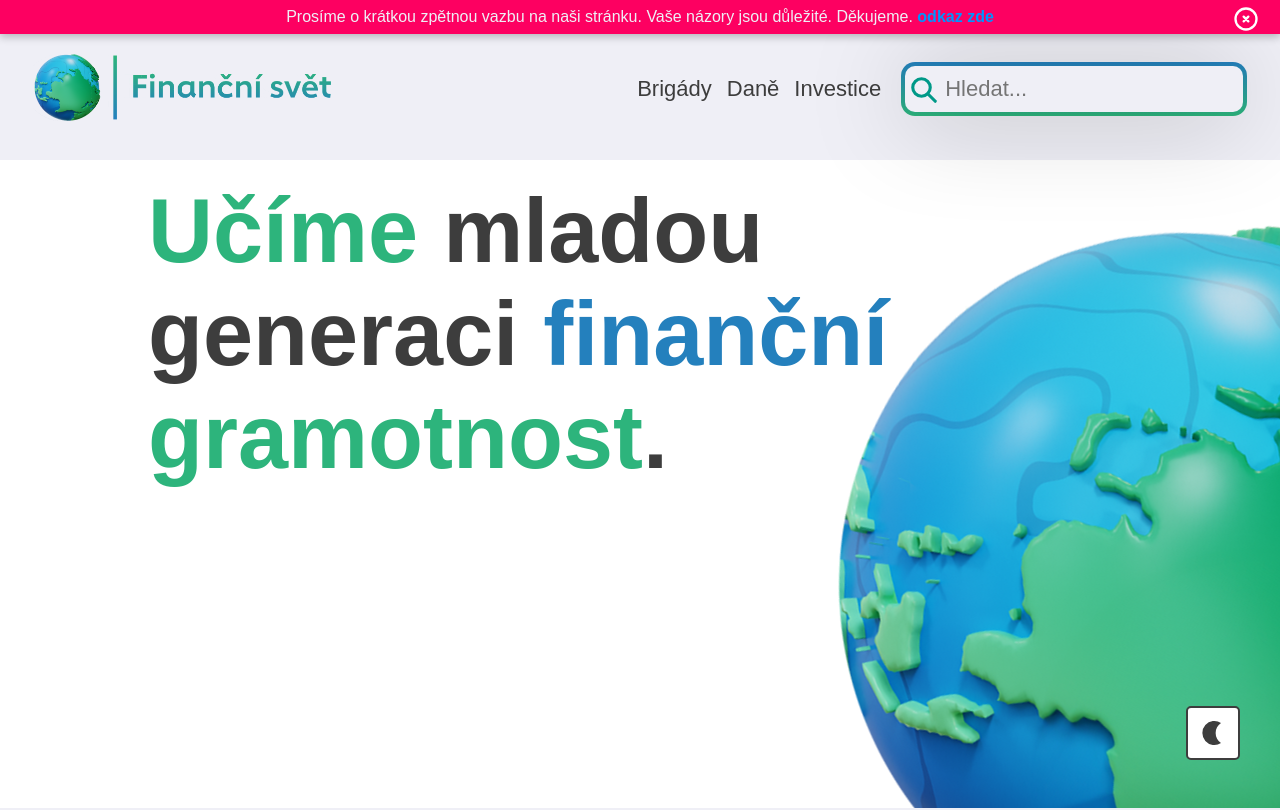
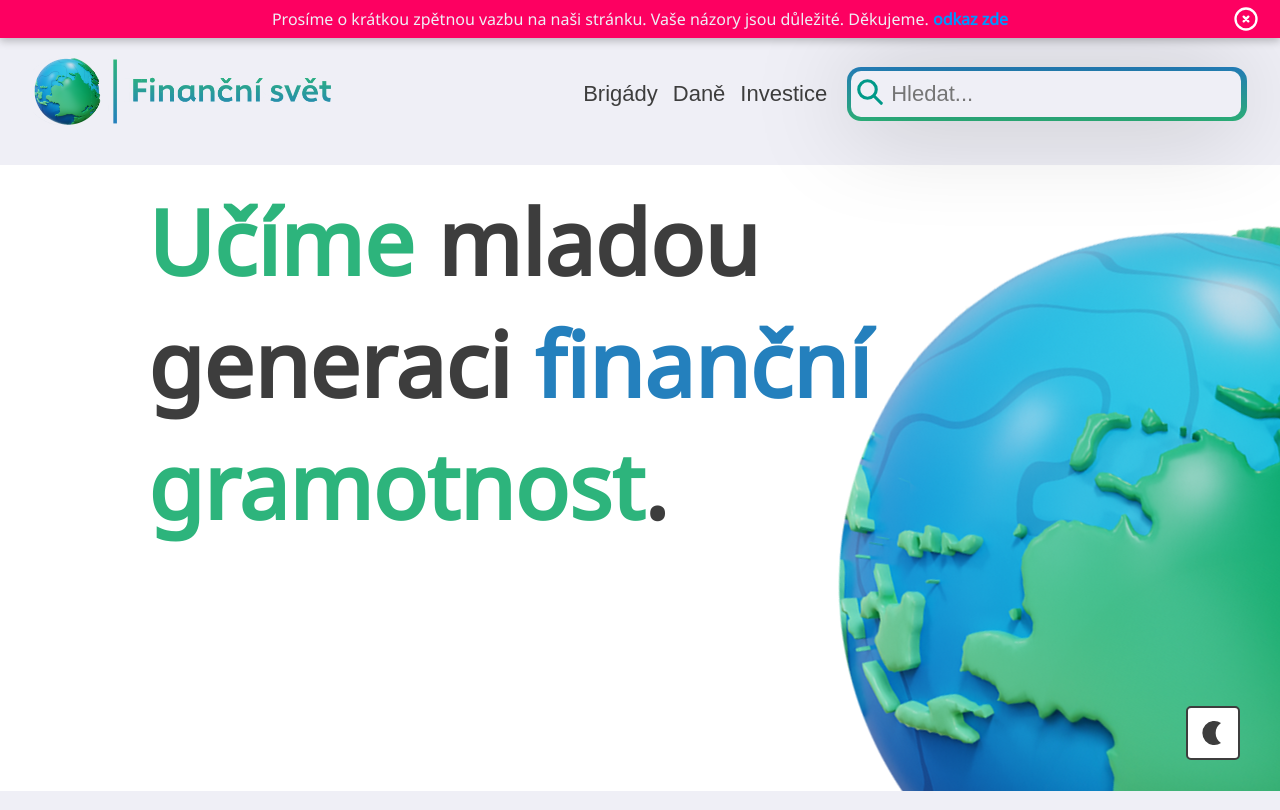
Before and after one commit to Miraneek/FinanciSvetNextJS, a Next.js app: page / in a window 1280 px wide. Shown: the top 810 px of the page. Built offline with nearby package versions, Linux system fonts and the light colour scheme.

Commit message:
Color transition💅💅

```diff
--- a/package.json
+++ b/package.json
@@ -9,6 +9,7 @@
     "lint": "next lint"
   },
   "dependencies": {
+    "@next/font": "^14.1.3",
     "@react-spring/web": "^9.7.3",
     "@vercel/analytics": "^1.2.2",
     "@vercel/speed-insights": "^1.0.10",
--- a/src/app/globals.css
+++ b/src/app/globals.css
@@ -4,7 +4,6 @@
     --textColor: #3d3d3d;
     --linkColor: #0094FF;
     --iconIMG: grayscale(1);
-    transition: background-color 0.3s ease-in-out, color 0.3s ease-in-out;
 }
 
 [data-theme='dark'] {
@@ -19,11 +18,7 @@
     margin: 0;
     padding: 0;
     box-sizing: border-box;
-    font-family: 'Poppins', sans-serif;
-}
-
-.animationHandlerer * {
-    transition: background-color 0.3s ease-in-out, color 0.3s ease-in-out;
+    transition: background-color 0.4s ease-in-out, color 0.4s ease-in-out;
 }
 
 html,
--- a/src/app/layout.js
+++ b/src/app/layout.js
@@ -1,4 +1,3 @@
-import {Inter} from "next/font/google";
 import "./globals.css";
 import Navbar from "@/components/navbar/Navbar";
 import Footer from "@/components/Footer/Footer";
@@ -7,12 +6,16 @@ import {SpeedInsights} from "@vercel/speed-insights/next"
 import {Analytics} from "@vercel/analytics/react"
 import styles from "./page.module.css"
 import dynamic from "next/dynamic";
+import { Noto_Sans } from 'next/font/google'
+
+const font = Noto_Sans({
+    weight: '400',
+    subsets: ['latin'],
+})
 
 const ColorButton = dynamic(() => import("@/components/ColorButton/ColorButton"), {
     ssr: false
 })
-
-const inter = Inter({subsets: ["latin"]});
 
 export const metadata = {
     title: "Finanční Svět",
@@ -24,7 +27,7 @@ export const metadata = {
 export default function RootLayout({children}) {
     return (
         <html lang="cs">
-        <body className={inter.className}>
+        <body className={font.className}>
         <ThemeProvider>
             <SpeedInsights/>
             <Analytics/>
--- a/src/components/navbar/RightSide/SearchSection/SearchSection.module.css
+++ b/src/components/navbar/RightSide/SearchSection/SearchSection.module.css
@@ -10,6 +10,7 @@
     background: linear-gradient(0deg, rgba(45,180,124,1) 0%, rgba(36,128,189,1) 100%);
     background-repeat: no-repeat;
     padding: 4px;
+    width: 400px;
 }
 
 .searchBar{
@@ -20,13 +21,12 @@
     border-radius: 10px;
     border: none;
     box-shadow: 0 4px 100px 0 rgba(0, 0, 0, 0.25);
-    width: 100%;
-    max-width: 400px;
     height: 46px;
     padding-left: 40px;
     padding-right: 10px;
     font-size: 22px;
     font-weight: 500;
+    width: 390px;
 }
 
 .searchBar *:not(.borderForInput){
--- a/src/components/otherComponents/Hero/hero.module.css
+++ b/src/components/otherComponents/Hero/hero.module.css
@@ -8,6 +8,11 @@
     flex-direction: column;
     align-items: center;
     z-index: 5;
+}
+
+.section h1 {
+    font-size: 7vw;
+    margin: 0 auto;
 }
 
 .section strong {
```
Also changed, not shown: 1 other file (tests, documents, lock files or other folders).
